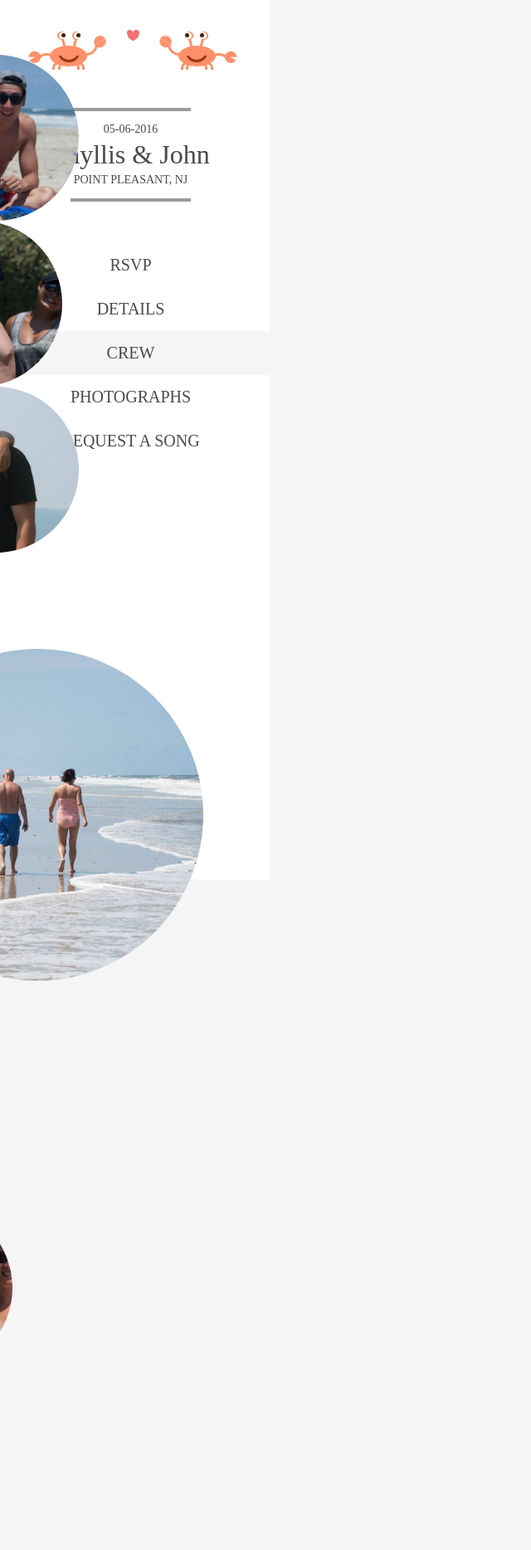
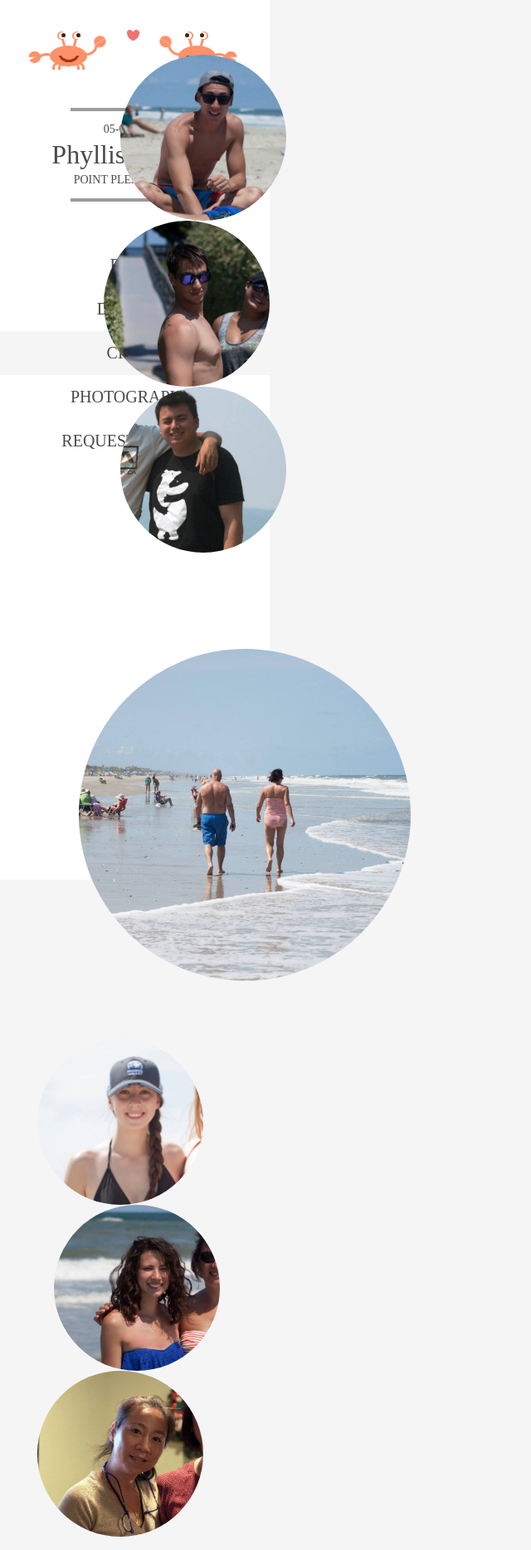
Before and after one commit to phyllisandjohn/phyllisandjohn.github.io, a Jekyll site: the page crew/index.html, which Jekyll copies as it is, in a window 1280 px wide. Shown: the whole page at 83% size, without its empty margins (0-640 px from the left). Built offline with Jekyll 4.4.1, drawn with Linux system fonts in a browser that asks for light colours.

Commit message:
Update index.html

```diff
--- a/crew/index.html
+++ b/crew/index.html
@@ -661,7 +661,7 @@ textarea {
 .container {
 	position: absolute;
 	left: 50%;
-	margin-left:-500px;
+	margin-left:-250px;
 	margin-top: 50px;
 }
 </style>
```
